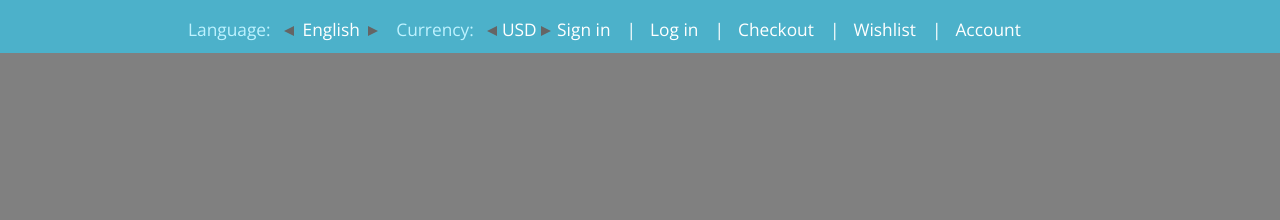
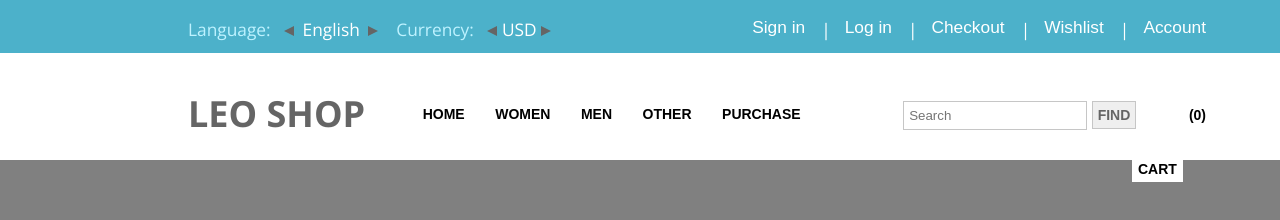
Before and after one commit to VLADYanishevskiy/php_Exam, a plain HTML site: page index.html in a window 1280 px wide. Shown: the top 220 px of the page. Drawn offline with nearby package versions, Linux system fonts and the light colour scheme.

Commit message:
div changed to buttons

```diff
--- a/index.html
+++ b/index.html
@@ -5,7 +5,7 @@
     <title>LEO SHOP</title>
     <link rel="stylesheet" href="style/style.css"/>
     <link rel="stylesheet" href="style/fonts.css"/>
-    <link href="https://fonts.googleapis.com/css?family=Open+Sans" rel="stylesheet">
+    <link href="https://fonts.googleapis.com/css?family=Open+Sans:400,700" rel="stylesheet">
     <script src="https://code.jquery.com/jquery-3.2.1.min.js"integrity="sha256-hwg4gsxgFZhOsEEamdOYGBf13FyQuiTwlAQgxVSNgt4=" crossorigin="anonymous"></script>
 
     </head>
@@ -26,17 +26,38 @@
                 <span id="currencyType" >USD</span>
                 <div id="triangle-right"></div>
 
-                <div class="CategorySPN">Account</div>
+                <div id="Delimiter"></div>
+
+                <button class="CategorySPN">Account</button>
                 <div class="CategorySlash">|</div>
-                <div class="CategorySPN">Wishlist</div>
+                <button class="CategorySPN">Wishlist</button>
                 <div class="CategorySlash">|</div>
-                <div class="CategorySPN">Checkout</div>
+                <button class="CategorySPN">Checkout</button>
                 <div class="CategorySlash">|</div>
-                <div class="CategorySPN">Log in</div>
+                <button class="CategorySPN">Log in</button>
                 <div class="CategorySlash">|</div>
-                <div class="CategorySPN">Sign in</div>
+                <button class="CategorySPN">Sign in</button>
+            </div>
 
-            </div>
+
+          </div>
+
+          <div id="SearchAndCart">
+              <span id="LeoSHOP">LEO SHOP</span>
+              <button class="ShopCategories">HOME</button>
+              <button class="ShopCategories">WOMEN</button>
+              <button class="ShopCategories">MEN</button>
+              <button class="ShopCategories">OTHER</button>
+              <button class="ShopCategories">PURCHASE</button>
+
+              <form id="searchForm">
+                <input id="FindField" type="search" name="q" placeholder="Search">
+                    <input id="btnFind" type="submit" value="FIND">
+              </form>
+
+
+              <button class="ProdCart" id="ProductsQuantCart">(0)</button>
+              <button class="ProdCart" id="Cartlet">CART</button>
           </div>
 
 
--- a/style/style.css
+++ b/style/style.css
@@ -69,6 +69,8 @@ display: inline-block;
 
 
 .CategorySPN{
+    margin: 0;
+    padding: 0;
     display: inline-block;
     float: right;
     color: white;
@@ -76,6 +78,9 @@ display: inline-block;
     padding-left: 6px;
     padding-right: 6px;
     transition: 0.25s;
+    border: 0;
+    background-color: #4cb1ca;
+
 }
 .CategorySPN:hover{
     color: white;
@@ -103,3 +108,99 @@ display: inline-block;
     margin-left: 398px;
     float: right;
 }
+
+#SearchAndCart{
+    padding-top: 36px;
+    padding-bottom: 36px;
+    padding-left: 188px;
+    padding-right: 188px;
+    margin: 0 auto;
+    background-color: white;
+    color:#656565;
+    width: 1024px;
+    height: 35px;
+    flex-direction: column;
+}
+
+#LeoSHOP{
+    font-size: 36px;
+    font-weight: 800;
+    padding-right: 40px;
+}
+.ShopCategories{
+    display: inline-block;
+    vertical-align:middle;
+    margin-bottom: 16px;
+    padding-left: 13px;
+    padding-right: 13px;
+    padding-bottom: 5px;
+    padding-top: 5px;
+    font-size: 14px;
+    font-weight: 700;
+    border: 0;
+    background-color: white;
+    transition: 0.25s;
+}
+
+.ShopCategories:hover{
+    background-color: #656565;
+    color: white;
+    transition: 0.5s;
+}
+#Cartlet{
+    transition: 0.25s;
+}
+#Cartlet:hover{
+    background-color: #656565;
+    color: white;
+    transition: 0.5s;
+}
+
+.ProdCart{
+    display: inline-block;
+    vertical-align:middle;
+    margin-top: 10px;
+    margin-bottom: 16px;
+    padding-left: 6px;
+    padding-right: 6px;
+    padding-bottom: 5px;
+    padding-top: 8px;
+    font-size: 14px;
+    font-weight: 700;
+    float: right;
+    border: 0;
+    background-color: white;
+}
+
+#searchForm{
+    display: inline-block;
+    vertical-align:super;
+    margin-left: 85px;
+}
+
+#btnFind{
+    margin: 0;
+    padding: 0;
+    border: 1px solid #c6c6c6;
+    height: 28px;
+    font-size: 14px;
+    color:#656565;
+    font-weight: 700;
+    padding-left: 5px;
+    padding-right: 5px;
+    transition: 0.2s;
+}
+
+#btnFind:hover{
+background-color: #656565;
+    color: white;
+    transition: 0.5s;
+}
+#FindField{
+    padding: 0;
+    margin: 0;
+    border: 1px solid #c6c6c6;
+    height: 29px;
+    background-color: white;
+    padding-left: 5px;
+}
```
